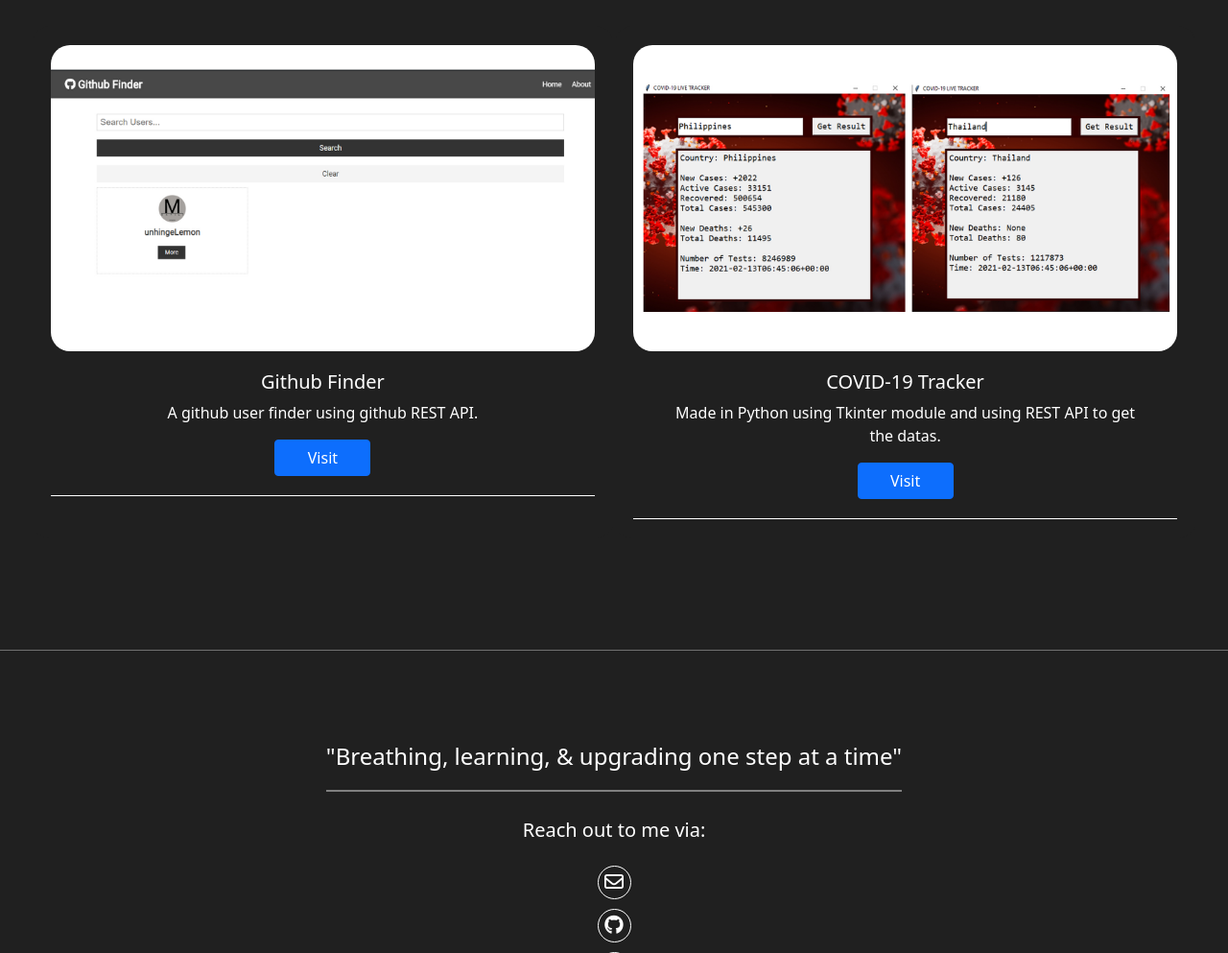
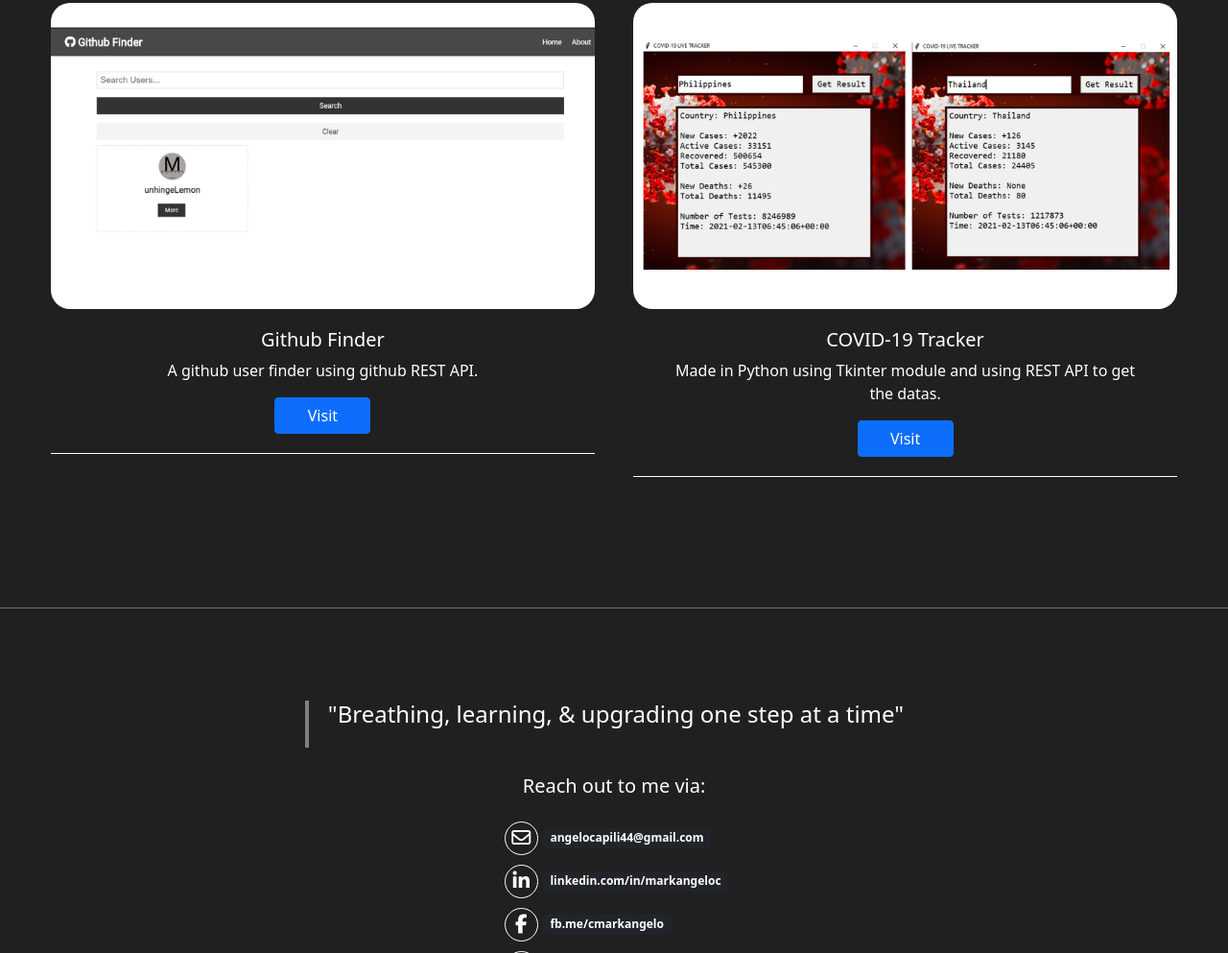
Before and after one commit to unhingeLemon/unhingelemon.github.io, a plain HTML site: page index.html in a window 1280 px wide. Shown: the part 1807-2800 px from the top of the page at 96% size. Drawn offline with nearby package versions, Linux system fonts and the light colour scheme.

Commit message:
change stuffs

```diff
--- a/index.html
+++ b/index.html
@@ -178,11 +178,42 @@
 
         <h4>"Breathing, learning, & upgrading one step at a time"</h4>
         <h5>Reach out to me via:</h5>
-        <div class="icon"><i class="fa fa-envelope-o"></i></div>
 
-        <div class="icon" onclick="mailto:angelocapili44@gmail.com" ><i class="fa fa-github"></i></div>
-        <div class="icon"><i class="fa fa-linkedin"></i></div>
-        <div class="icon"><i class="fa fa-facebook"></i></div>
+        <div>
+
+          <div class="contact_info">
+            <div class="icon"
+            ><i class="fa fa-envelope-o"></i></div>
+            <span class="badge bg-dark">angelocapili44@gmail.com</span>
+          </div>
+
+          <div class="contact_info">
+            <div class="icon"
+            onclick="window.open('https://www.linkedin.com/in/markangeloc/','_blank')"
+            ><i class="fa fa-linkedin"></i></div>
+            <span class="badge bg-dark">linkedin.com/in/markangeloc</span>
+          </div>
+
+          <div class="contact_info">
+            <div class="icon"
+            onclick="window.open('https://www.facebook.com/cmarkangelo/','_blank')"
+            ><i class="fa fa-facebook"></i></div>
+            <span class="badge bg-dark">fb.me/cmarkangelo</span>
+          </div>
+
+          <div class="contact_info">
+            <div class="icon"
+            onclick="window.open('https://github.com/unhingeLemon','_blank')"
+            ><i class="fa fa-github"></i></div>
+            <span class="badge bg-dark">@unhingeLemon</span>
+          </div>
+
+        </div>
+
+
+
+
+
 
 
 
--- a/style.css
+++ b/style.css
@@ -27,11 +27,11 @@
 
 .navbar-toggler {
   margin-left: auto;
+  padding: 4px 8px;
 }
 
-.about {
-  padding: auto;
-  padding-top: 4rem;
+.navbar-toggler-icon {
+  font-size: 13px;
 }
 
 .intro {
@@ -64,8 +64,9 @@
 } */
 
 .short-desc {
-  margin-top: 20px;
+  margin: 20px 0;
   padding: 0 3rem;
+  padding-bottom: 1rem;
 }
 
 #home {
@@ -93,8 +94,8 @@
 }
 
 #contact > h4 {
-  padding-bottom: 20px;
-  border-bottom: 2px solid gray;
+  padding: 0 20px 20px 20px;
+  border-left: 4px solid gray;
   text-align: center;
 }
 #contact > h5 {
@@ -148,6 +149,12 @@
   transition: 0.3s ease-in-out;
 }
 
+.contact_info {
+  display: flex;
+  flex-direction: row;
+  align-items: center;
+}
+
 @media only screen and (max-width: 900px) {
   .img {
     display: none;
```
